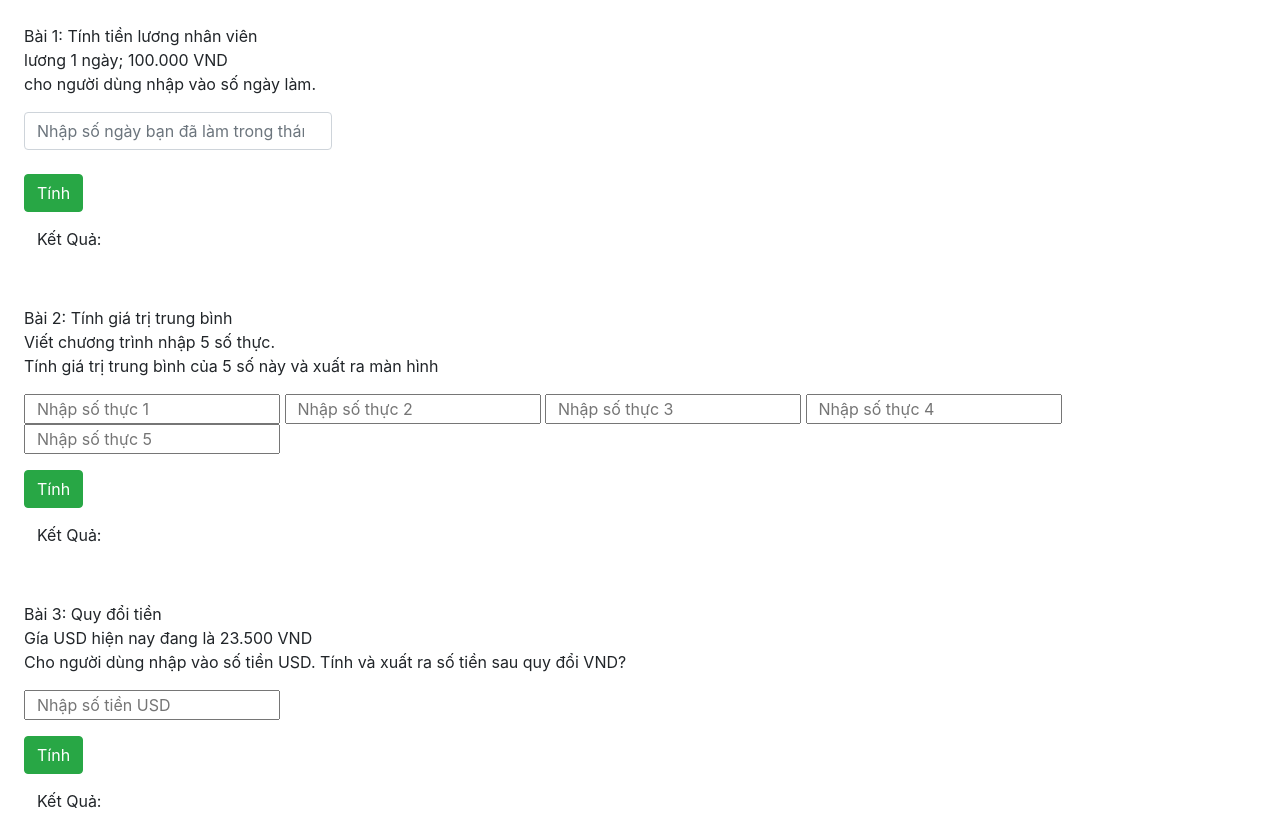
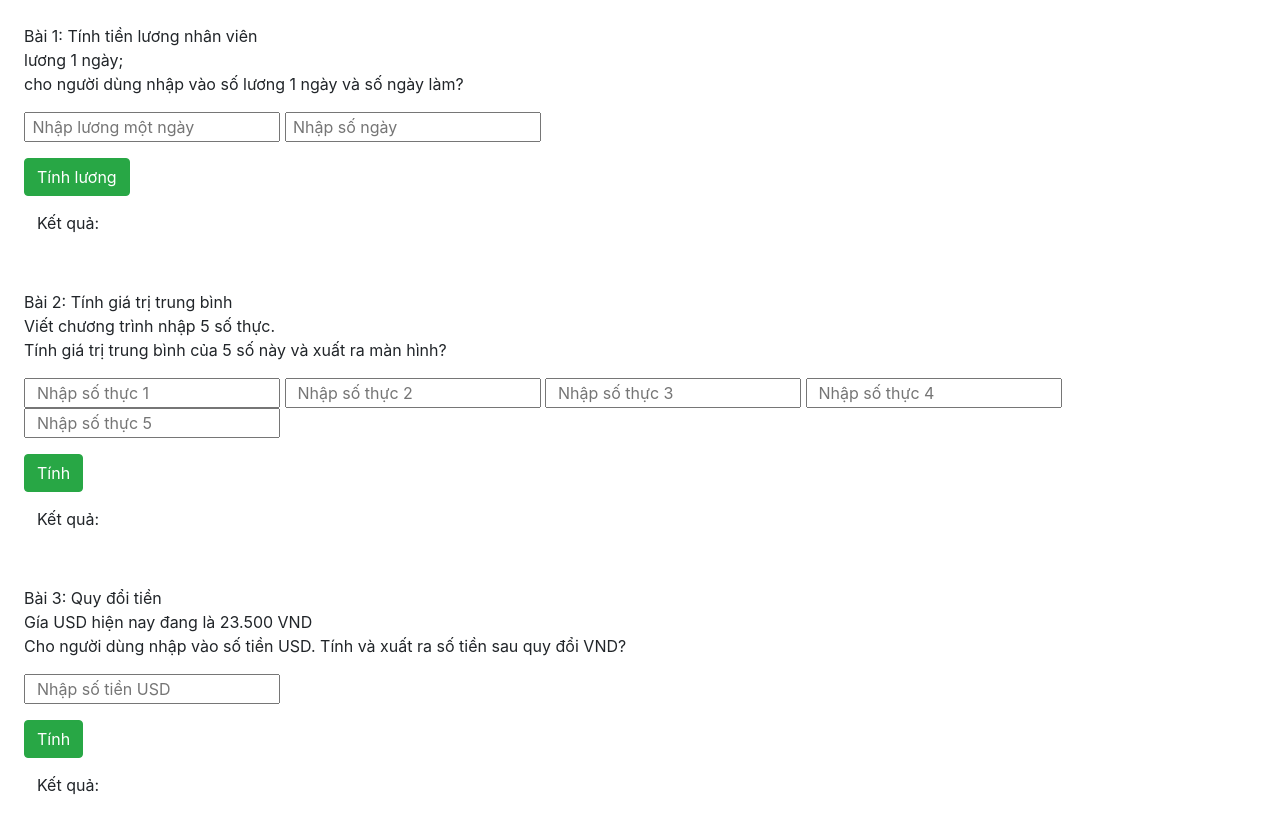
Before and after one commit to thanhle1301/Bt_js_LeTatThanh, a plain HTML site: page index.html in a window 1280 px wide. Shown: the top 823 px of the page. Drawn offline with nearby package versions, Linux system fonts and the light colour scheme.

Commit message:
fix bai 1

```diff
--- a/index.html
+++ b/index.html
@@ -22,25 +22,25 @@
     <div class="bai1 p-4">
       <p>
         Bài 1: Tính tiền lương nhân viên <br />
-        lương 1 ngày; 100.000 VND <br />
-        cho người dùng nhập vào số ngày làm.
+        lương 1 ngày;  <br />
+        cho người dùng nhập vào số lương 1 ngày và số ngày làm?
       </p>
+      <input type="number" id="giaTriNhap0" placeholder=" Nhập lương một ngày" />
       <input
         type="number"
         id="giaTriNhap"
-        class="form-control w-25"
-        placeholder="Nhập số ngày bạn đã làm trong tháng này ?"
+        placeholder=" Nhập số ngày"
       />
       <br />
       <button
         onclick="hienThiThongTin()"
         id="btnHienThi"
-        class="btn btn-success"
+        class="btn btn-success mt-3"
       >
-        Tính
+        Tính lương
       </button>
       <br />
-      <div class="btn mt-2">Kết Quả: <span id="ketQuaHienThi"> </span></div>
+      <div class="btn mt-2">Kết quả: <span id="ketQuaHienThi"> </span></div>
     </div>
 
     <!-- BAI 2 -->
@@ -48,7 +48,7 @@
       <p>
         Bài 2: Tính giá trị trung bình <br />
         Viết chương trình nhập 5 số thực. <br />
-        Tính giá trị trung bình của 5 số này và xuất ra màn hình
+        Tính giá trị trung bình của 5 số này và xuất ra màn hình?
       </p>
       <input type="float" id="giaTriNhap1" placeholder="  Nhập số thực 1" />
       <input type="float" id="giaTriNhap2" placeholder="  Nhập số thực 2" />
@@ -59,7 +59,7 @@
       <button onclick="hienThiThongTin2()" class="btn btn-success mt-3">
         Tính</button
       ><br />
-      <div class="btn mt-2">Kết Quả: <span id="ketQuaHienThi2"> </span></div>
+      <div class="btn mt-2">Kết quả: <span id="ketQuaHienThi2"> </span></div>
     </div>
 
     <!-- BAI 3 -->
@@ -75,7 +75,7 @@
       <button onclick="hienThiThongTin3()" class="btn btn-success mt-3">
         Tính</button
       ><br />
-      <div class="btn mt-2">Kết Quả: <span id="ketQuaHienThi3"> </span></div>
+      <div class="btn mt-2">Kết quả: <span id="ketQuaHienThi3"> </span></div>
     </div>
 
     <!-- BAI 4 -->
--- a/index.js
+++ b/index.js
@@ -2,11 +2,11 @@
 function hienThiThongTin() {
   //input
   var input = document.getElementById("giaTriNhap");
-
+  var input0 = document.getElementById("giaTriNhap0");
   //process
   var output = '';
-  var ngayLuong = 100000;
-  var tongLuong = input.value * ngayLuong;
+  var ngayLuong = input0;
+  var tongLuong = input.value * ngayLuong.value;
   output = tongLuong;
 
   //output
```
